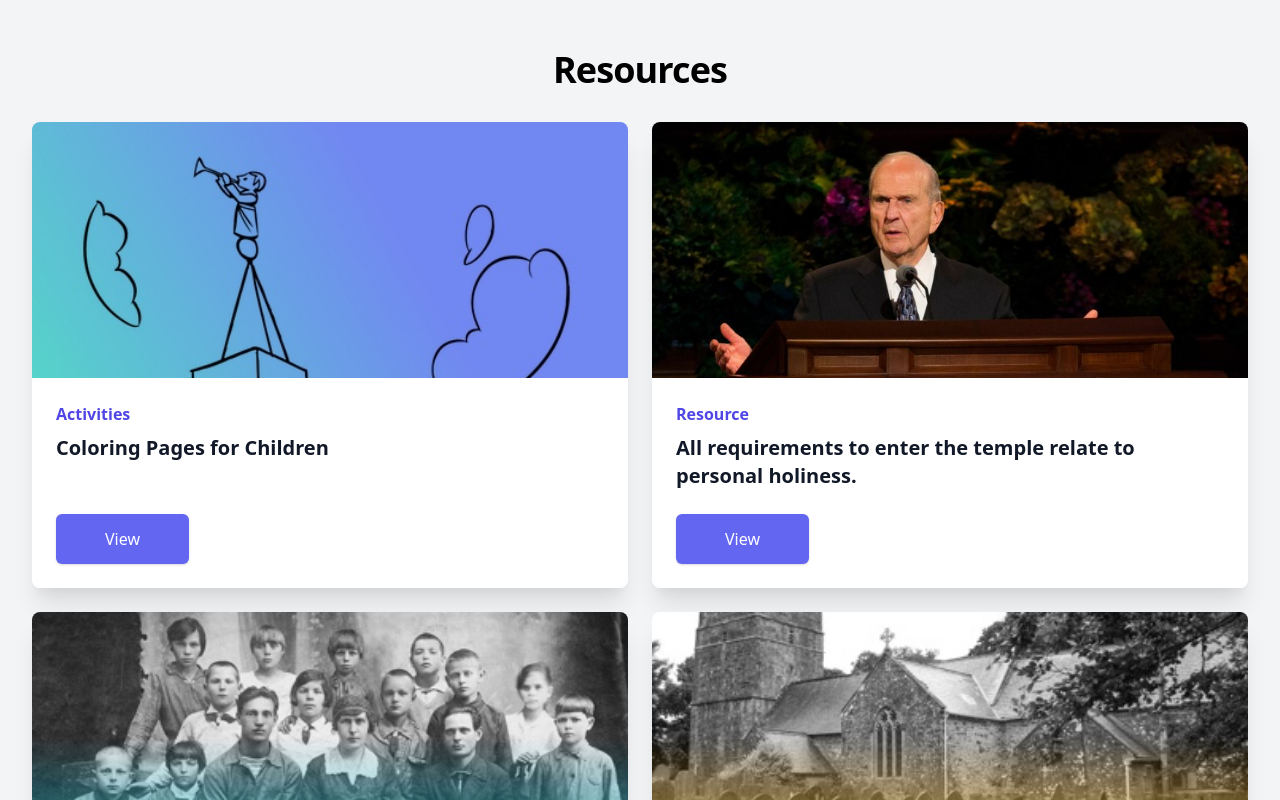
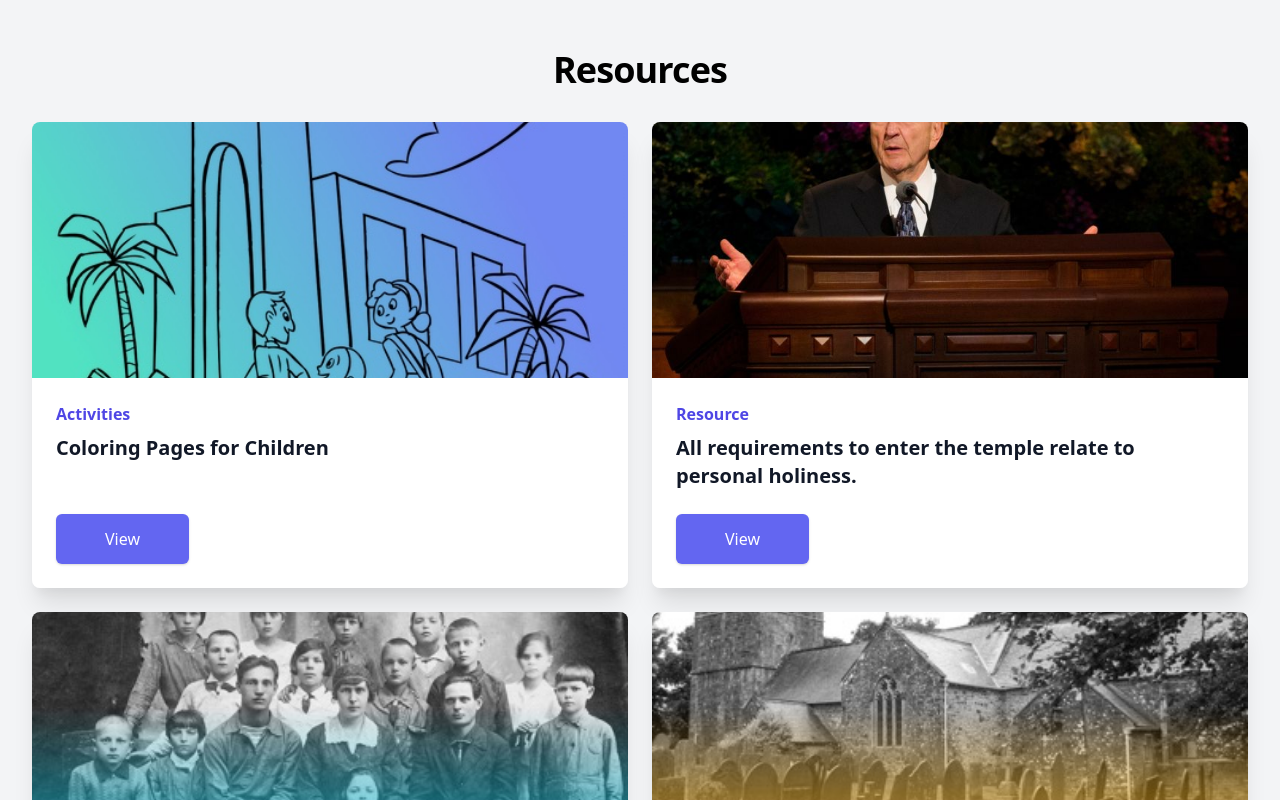
Before and after one commit to snicol21/ourwardapp, a Next.js app: page /temple-family-history in a window 1280 px wide. Shown: the part 960-1760 px from the top of the page. Built offline with nearby package versions, Linux system fonts and the light colour scheme; a web font is replaced by a local one.

Commit message:
center justify all images

```diff
--- a/components/modules/cards/ImageCard.tsx
+++ b/components/modules/cards/ImageCard.tsx
@@ -16,7 +16,7 @@ const ImageCard = ({ ...card }: IImageCard) => {
     <>
       <div className="flex flex-col rounded-lg shadow-xl h-full overflow-hidden">
         <div className="flex-shrink-0">
-          <img className="h-48 w-full object-cover object-top lg:h-64" src={card.image.src} alt={card.image.alt || ""} />
+          <img className="h-48 w-full object-cover object-center lg:h-64" src={card.image.src} alt={card.image.alt || ""} />
         </div>
         <div className="flex-1 bg-white p-6 flex flex-col justify-between">
           <div className="flex-1">
--- a/components/modules/modals/ModalEvent/ModalEvent.tsx
+++ b/components/modules/modals/ModalEvent/ModalEvent.tsx
@@ -9,7 +9,7 @@ const ModalEvent = ({ data }: IModal) => {
     <div className="bg-white overflow-auto max-w-6xl w-full max-h-full">
       {image && (
         <div className="flex flex-shrink-0">
-          <img className="h-36 w-full object-cover object-top lg:h-56" src={image.src} alt={image.alt || ""} />
+          <img className="h-36 w-full object-cover object-center lg:h-56" src={image.src} alt={image.alt || ""} />
         </div>
       )}
       <div className="bg-white shadow overflow-hidden">
--- a/components/modules/modals/ModalEvent/ModalEventAction/ModalEventActionAdd.tsx
+++ b/components/modules/modals/ModalEvent/ModalEventAction/ModalEventActionAdd.tsx
@@ -259,7 +259,7 @@ const ModalEventActionAdd = ({ toggleModal }: IModalEventActionData) => {
                         >
                           <Icon name="trash" className="h-6 w-6" />
                         </button>
-                        <img className="h-36 w-full lg:h-56 object-cover object-top" src={imageData} />
+                        <img className="h-36 w-full lg:h-56 object-cover object-center" src={imageData} />
                       </div>
                     </div>
                   ) : (
```
